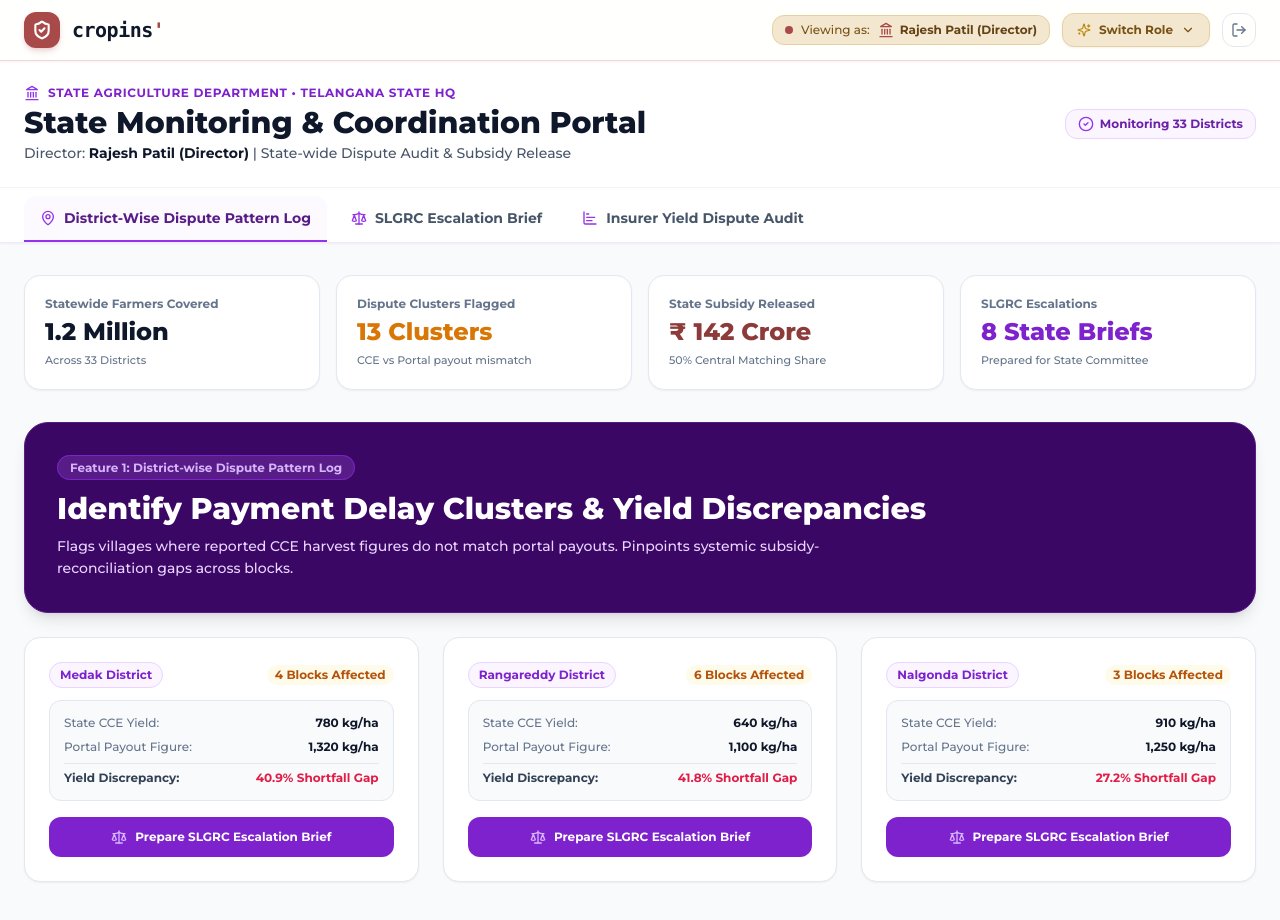
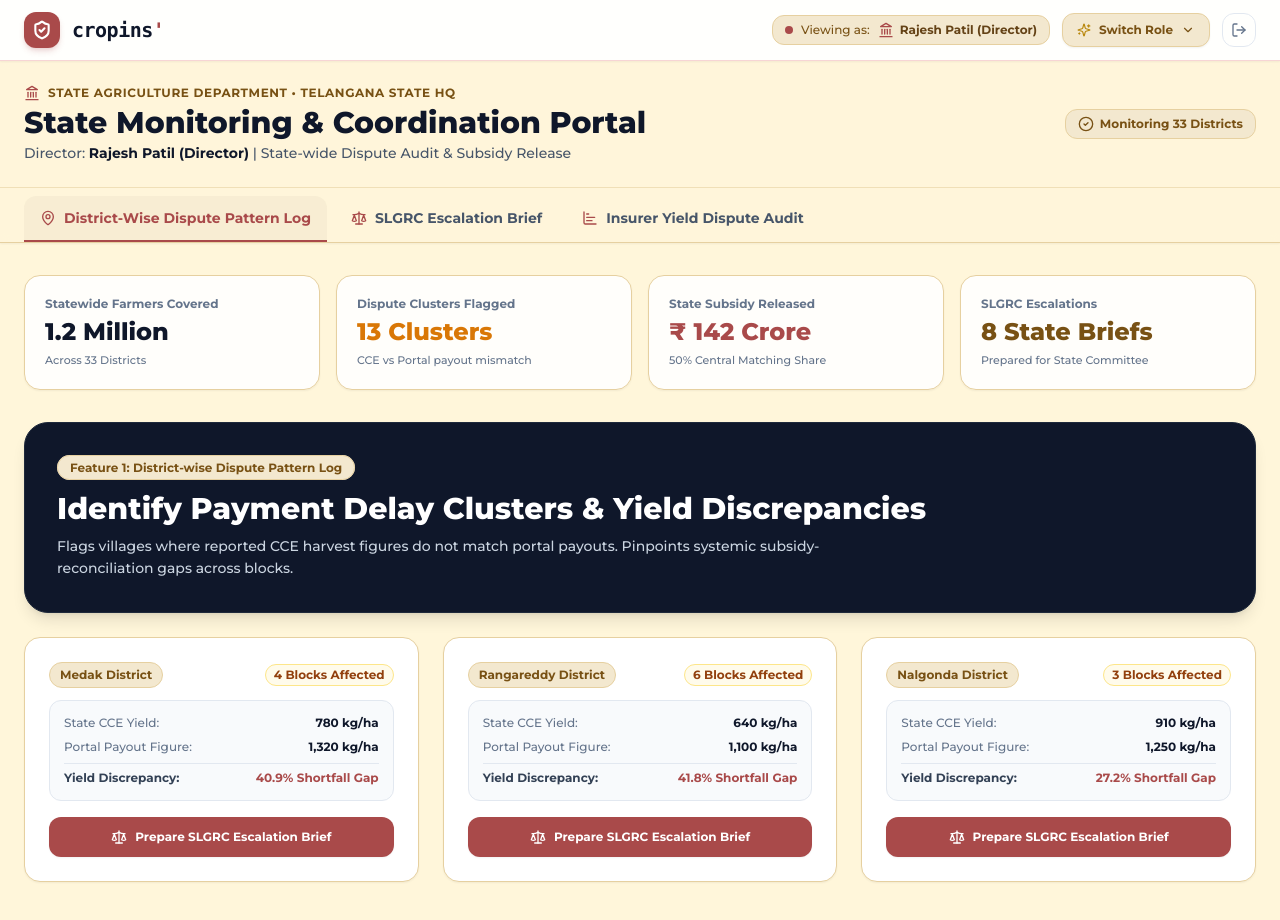
Before and after one commit to HackIndiaXYZ/techsurge-2k26-code-snippet, a Next.js app in the folder website/: page /dashboard/state in a window 1280 px wide. Shown: the top 920 px of the page. Built offline with nearby package versions, Linux system fonts and the light colour scheme.

Commit message:
Update font to Montserrat and brand colors to Rose Vale, Cornsilk, and Muted Gold

```diff
--- a/website/app/dashboard/state/page.tsx
+++ b/website/app/dashboard/state/page.tsx
@@ -71,13 +71,13 @@ export default function StateDashboardPage() {
 
   return (
     <RoleGuard>
-      <div className="min-h-screen bg-slate-50 text-slate-900 pb-16 font-sans">
+      <div className="min-h-screen bg-[#FFF6DA] text-slate-900 pb-16 font-sans">
         {/* Header Banner */}
-        <div className="bg-white border-b border-purple-100 shadow-sm">
+        <div className="bg-[#FFF6DA]/90 border-b border-[#E6D0A0] shadow-sm backdrop-blur-sm">
           <div className="max-w-7xl mx-auto px-6 py-6 flex flex-col md:flex-row md:items-center justify-between gap-4">
             <div>
-              <div className="flex items-center gap-2 text-xs font-bold text-purple-700 uppercase tracking-wider mb-1">
-                <Landmark className="w-4 h-4 text-purple-600" />
+              <div className="flex items-center gap-2 text-xs font-bold text-[#785114] uppercase tracking-wider mb-1">
+                <Landmark className="w-4 h-4 text-[#A94A4A]" />
                 <span>State Agriculture Department • Telangana State HQ</span>
               </div>
               <h1 className="text-2xl sm:text-3xl font-extrabold text-slate-900">
@@ -88,45 +88,45 @@ export default function StateDashboardPage() {
               </p>
             </div>
 
-            <span className="px-3 py-1.5 rounded-xl bg-purple-50 border border-purple-200 text-purple-800 text-xs font-bold flex items-center gap-1.5 self-start md:self-auto">
-              <CheckCircle2 className="w-4 h-4 text-purple-600" />
+            <span className="px-3 py-1.5 rounded-xl bg-[#F3E8CF] border border-[#E6D0A0] text-[#785114] text-xs font-bold flex items-center gap-1.5 self-start md:self-auto">
+              <CheckCircle2 className="w-4 h-4 text-[#785114]" />
               Monitoring 33 Districts
             </span>
           </div>
 
           {/* Navigation Tabs */}
-          <div className="max-w-7xl mx-auto px-6 flex space-x-2 border-t border-slate-100 pt-2 overflow-x-auto">
+          <div className="max-w-7xl mx-auto px-6 flex space-x-2 border-t border-[#E6D0A0]/60 pt-2 overflow-x-auto">
             <button
               onClick={() => setActiveTab('heatmap')}
               className={`px-4 py-3 text-xs sm:text-sm font-bold border-b-2 transition-colors flex items-center gap-2 whitespace-nowrap ${
                 activeTab === 'heatmap'
-                  ? 'border-purple-600 text-purple-900 bg-purple-50/50 rounded-t-xl'
+                  ? 'border-[#A94A4A] text-[#A94A4A] bg-[#F3E8CF]/60 rounded-t-xl'
                   : 'border-transparent text-slate-600 hover:text-slate-900'
               }`}
             >
-              <MapPin className="w-4 h-4 text-purple-600" />
+              <MapPin className="w-4 h-4 text-[#A94A4A]" />
               District-Wise Dispute Pattern Log
             </button>
             <button
               onClick={() => setActiveTab('slgrc')}
               className={`px-4 py-3 text-xs sm:text-sm font-bold border-b-2 transition-colors flex items-center gap-2 whitespace-nowrap ${
                 activeTab === 'slgrc'
-                  ? 'border-purple-600 text-purple-900 bg-purple-50/50 rounded-t-xl'
+                  ? 'border-[#A94A4A] text-[#A94A4A] bg-[#F3E8CF]/60 rounded-t-xl'
                   : 'border-transparent text-slate-600 hover:text-slate-900'
               }`}
             >
-              <Scale className="w-4 h-4 text-purple-600" />
+              <Scale className="w-4 h-4 text-[#A94A4A]" />
               SLGRC Escalation Brief
             </button>
             <button
               onClick={() => setActiveTab('audit')}
               className={`px-4 py-3 text-xs sm:text-sm font-bold border-b-2 transition-colors flex items-center gap-2 whitespace-nowrap ${
                 activeTab === 'audit'
-                  ? 'border-purple-600 text-purple-900 bg-purple-50/50 rounded-t-xl'
+                  ? 'border-[#A94A4A] text-[#A94A4A] bg-[#F3E8CF]/60 rounded-t-xl'
                   : 'border-transparent text-slate-600 hover:text-slate-900'
               }`}
             >
-              <BarChart3 className="w-4 h-4 text-purple-600" />
+              <BarChart3 className="w-4 h-4 text-[#A94A4A]" />
               Insurer Yield Dispute Audit
             </button>
           </div>
@@ -136,24 +136,24 @@ export default function StateDashboardPage() {
         <main className="max-w-7xl mx-auto px-6 py-8 space-y-8">
           {/* Quick Stats */}
           <div className="grid grid-cols-1 sm:grid-cols-2 lg:grid-cols-4 gap-4">
-            <div className="bg-white rounded-2xl p-5 border border-slate-200 shadow-sm">
+            <div className="bg-white/90 rounded-2xl p-5 border border-[#E6D0A0] shadow-sm">
               <p className="text-xs text-slate-500 font-bold mb-1">Statewide Farmers Covered</p>
               <p className="text-2xl font-extrabold text-slate-900">1.2 Million</p>
               <p className="text-[11px] text-slate-500 mt-1 font-medium">Across 33 Districts</p>
             </div>
-            <div className="bg-white rounded-2xl p-5 border border-slate-200 shadow-sm">
+            <div className="bg-white/90 rounded-2xl p-5 border border-[#E6D0A0] shadow-sm">
               <p className="text-xs text-slate-500 font-bold mb-1">Dispute Clusters Flagged</p>
               <p className="text-2xl font-extrabold text-amber-600">13 Clusters</p>
               <p className="text-[11px] text-slate-500 mt-1 font-medium">CCE vs Portal payout mismatch</p>
             </div>
-            <div className="bg-white rounded-2xl p-5 border border-slate-200 shadow-sm">
+            <div className="bg-white/90 rounded-2xl p-5 border border-[#E6D0A0] shadow-sm">
               <p className="text-xs text-slate-500 font-bold mb-1">State Subsidy Released</p>
-              <p className="text-2xl font-extrabold text-emerald-700">₹ 142 Crore</p>
+              <p className="text-2xl font-extrabold text-[#A94A4A]">₹ 142 Crore</p>
               <p className="text-[11px] text-slate-500 mt-1 font-medium">50% Central Matching Share</p>
             </div>
-            <div className="bg-white rounded-2xl p-5 border border-slate-200 shadow-sm">
+            <div className="bg-white/90 rounded-2xl p-5 border border-[#E6D0A0] shadow-sm">
               <p className="text-xs text-slate-500 font-bold mb-1">SLGRC Escalations</p>
-              <p className="text-2xl font-extrabold text-purple-700">8 State Briefs</p>
+              <p className="text-2xl font-extrabold text-[#785114]">8 State Briefs</p>
               <p className="text-[11px] text-slate-500 mt-1 font-medium">Prepared for State Committee</p>
             </div>
           </div>
@@ -161,14 +161,14 @@ export default function StateDashboardPage() {
           {/* TAB 1: District-Wise Dispute Pattern Log */}
           {activeTab === 'heatmap' && (
             <div className="space-y-6">
-              <div className="bg-purple-950 text-white rounded-3xl p-6 sm:p-8 shadow-lg border border-purple-900">
-                <span className="px-3 py-1 rounded-full text-xs font-bold bg-purple-900 text-purple-300 border border-purple-700">
+              <div className="bg-slate-900 text-white rounded-3xl p-6 sm:p-8 shadow-lg border border-slate-800">
+                <span className="px-3 py-1 rounded-full text-xs font-bold bg-[#F3E8CF] text-[#785114] border border-[#E6D0A0]">
                   Feature 1: District-wise Dispute Pattern Log
                 </span>
                 <h2 className="text-2xl sm:text-3xl font-extrabold mt-3">
                   Identify Payment Delay Clusters & Yield Discrepancies
                 </h2>
-                <p className="text-purple-200 text-sm mt-2 leading-relaxed font-medium max-w-3xl">
+                <p className="text-slate-300 text-sm mt-2 leading-relaxed font-medium max-w-3xl">
                   Flags villages where reported CCE harvest figures do not match portal payouts. Pinpoints systemic subsidy-reconciliation gaps across blocks.
                 </p>
               </div>
@@ -176,13 +176,13 @@ export default function StateDashboardPage() {
               {/* Cluster Cards */}
               <div className="grid grid-cols-1 md:grid-cols-3 gap-6">
                 {MOCK_STATE_CLUSTERS.map((cluster, idx) => (
-                  <div key={idx} className="bg-white rounded-2xl p-6 border border-slate-200 shadow-sm flex flex-col justify-between">
+                  <div key={idx} className="bg-white rounded-2xl p-6 border border-[#E6D0A0] shadow-sm flex flex-col justify-between">
                     <div>
                       <div className="flex items-center justify-between mb-3">
-                        <span className="text-xs font-bold text-purple-700 bg-purple-50 px-2.5 py-1 rounded-full border border-purple-200">
+                        <span className="text-xs font-bold text-[#785114] bg-[#F3E8CF] px-2.5 py-1 rounded-full border border-[#E6D0A0]">
                           {cluster.district}
                         </span>
-                        <span className="text-xs font-bold text-amber-700 bg-amber-50 px-2 py-0.5 rounded-full">
+                        <span className="text-xs font-bold text-amber-800 bg-amber-50 px-2 py-0.5 rounded-full border border-amber-200">
                           {cluster.blockCount} Blocks Affected
                         </span>
                       </div>
@@ -198,16 +198,16 @@ export default function StateDashboardPage() {
                         </div>
                         <div className="flex justify-between border-t border-slate-200 pt-1.5 font-bold">
                           <span className="text-slate-700">Yield Discrepancy:</span>
-                          <span className="text-rose-600">{cluster.discrepancyPercent}</span>
+                          <span className="text-[#A94A4A]">{cluster.discrepancyPercent}</span>
                         </div>
                       </div>
                     </div>
 
                     <button
                       onClick={() => openSLGRCModal(cluster)}
-                      className="w-full py-3 rounded-xl bg-purple-700 text-white font-bold text-xs hover:bg-purple-800 transition-colors flex items-center justify-center gap-2"
+                      className="w-full py-3 rounded-xl bg-[#A94A4A] text-white font-bold text-xs hover:bg-[#8F3E3E] transition-colors flex items-center justify-center gap-2 shadow-sm"
                     >
-                      <Scale className="w-4 h-4 text-purple-300" />
+                      <Scale className="w-4 h-4 text-white" />
                       Prepare SLGRC Escalation Brief
                     </button>
                   </div>
@@ -220,7 +220,7 @@ export default function StateDashboardPage() {
           {activeTab === 'slgrc' && (
             <div className="space-y-6">
               <div className="bg-slate-900 text-white rounded-3xl p-6 sm:p-8 shadow-lg">
-                <span className="px-3 py-1 rounded-full text-xs font-bold bg-slate-800 text-purple-400 border border-slate-700">
+                <span className="px-3 py-1 rounded-full text-xs font-bold bg-[#F3E8CF] text-[#785114] border border-[#E6D0A0]">
                   Feature 2: SLGRC Escalation Brief Generator
                 </span>
                 <h2 className="text-2xl sm:text-3xl font-extrabold mt-3">
@@ -233,12 +233,12 @@ export default function StateDashboardPage() {
 
               <div className="grid grid-cols-1 md:grid-cols-3 gap-6">
                 {MOCK_STATE_CLUSTERS.map((cluster, idx) => (
-                  <div key={idx} className="bg-white rounded-2xl p-6 border border-slate-200 shadow-sm flex flex-col justify-between">
+                  <div key={idx} className="bg-white rounded-2xl p-6 border border-[#E6D0A0] shadow-sm flex flex-col justify-between">
                     <div>
                       <h3 className="font-extrabold text-slate-900 text-base">{cluster.district}</h3>
                       <p className="text-xs text-slate-500 font-medium mb-3">{cluster.affectedFarmers.toLocaleString()} Affected Farmers</p>
 
-                      <div className="p-3.5 rounded-xl bg-purple-50 border border-purple-200 text-xs text-purple-900 mb-4 font-medium">
+                      <div className="p-3.5 rounded-xl bg-[#F3E8CF]/60 border border-[#E6D0A0] text-xs text-[#785114] mb-4 font-medium">
                         <p className="font-bold">Escalation Grounds:</p>
                         <p className="mt-1 text-slate-700">Repetitive yield dispute between insurance company and state harvest reporting staff.</p>
                       </div>
@@ -248,7 +248,7 @@ export default function StateDashboardPage() {
                       onClick={() => openSLGRCModal(cluster)}
                       className="w-full py-3 rounded-xl bg-slate-900 text-white font-bold text-xs hover:bg-slate-800 transition-colors flex items-center justify-center gap-2"
                     >
-                      <FileText className="w-4 h-4 text-purple-400" />
+                      <FileText className="w-4 h-4 text-[#F3E8CF]" />
                       View SLGRC Brief
                     </button>
                   </div>
@@ -259,7 +259,7 @@ export default function StateDashboardPage() {
 
           {/* TAB 3: Insurer Audit */}
           {activeTab === 'audit' && (
-            <div className="bg-white rounded-2xl p-6 border border-slate-200 shadow-sm space-y-4">
+            <div className="bg-white rounded-2xl p-6 border border-[#E6D0A0] shadow-sm space-y-4">
               <h3 className="font-extrabold text-slate-900 text-lg">Insurer Yield Dispute Audit</h3>
               <p className="text-xs text-slate-600 font-medium">
                 Highlights repetitive yield disputes between insurance companies and state harvest reporting staff.
@@ -271,14 +271,14 @@ export default function StateDashboardPage() {
                     <p className="font-bold text-slate-900">AIC of India — Medak Block #3</p>
                     <p className="text-slate-500">Disputed CCE harvest yield figures for Kharif Paddy</p>
                   </div>
-                  <span className="px-3 py-1 rounded-full bg-rose-50 text-rose-700 border border-rose-200 font-bold">Audit Audit Pending</span>
+                  <span className="px-3 py-1 rounded-full bg-rose-50 text-[#A94A4A] border border-rose-200 font-bold">Audit Audit Pending</span>
                 </div>
                 <div className="py-3 flex justify-between items-center">
                   <div>
                     <p className="font-bold text-slate-900">HDFC ERGO — Rangareddy Cotton Belt</p>
                     <p className="text-slate-500">Delay in subsidy reconciliation approval</p>
                   </div>
-                  <span className="px-3 py-1 rounded-full bg-amber-50 text-amber-700 border border-amber-200 font-bold">SLGRC Hearing Scheduled</span>
+                  <span className="px-3 py-1 rounded-full bg-[#F3E8CF] text-[#785114] border border-[#E6D0A0] font-bold">SLGRC Hearing Scheduled</span>
                 </div>
               </div>
             </div>
@@ -291,7 +291,7 @@ export default function StateDashboardPage() {
             <div className="bg-white rounded-3xl max-w-2xl w-full p-6 sm:p-8 border border-slate-200 shadow-2xl space-y-6 max-h-[90vh] overflow-y-auto">
               <div className="flex items-center justify-between border-b border-slate-100 pb-4">
                 <div>
-                  <span className="text-xs font-bold text-purple-700 uppercase tracking-wider">State Committee Document</span>
+                  <span className="text-xs font-bold text-[#785114] uppercase tracking-wider">State Committee Document</span>
                   <h3 className="text-xl font-extrabold text-slate-900 mt-0.5">
                     SLGRC Escalation Brief — {selectedCluster.district}
                   </h3>
@@ -328,7 +328,7 @@ export default function StateDashboardPage() {
               <div className="flex items-center justify-end gap-3 pt-2">
                 <button
                   onClick={() => window.print()}
-                  className="px-5 py-2.5 rounded-xl bg-purple-700 text-white font-bold text-xs hover:bg-purple-800 transition-colors flex items-center gap-1.5"
+                  className="px-5 py-2.5 rounded-xl bg-[#A94A4A] text-white font-bold text-xs hover:bg-[#8F3E3E] transition-colors flex items-center gap-1.5"
                 >
                   <Printer className="w-4 h-4" /> Export Brief
                 </button>
--- a/website/app/layout.tsx
+++ b/website/app/layout.tsx
@@ -21,6 +21,9 @@ export default function RootLayout({
   return (
     <html lang="en" className="dark">
       <head>
+        <style>{`
+          @import url('https://fonts.googleapis.com/css2?family=Montserrat:ital,wght@0,100..900;1,100..900&display=swap');
+        `}</style>
         <link rel="preconnect" href="https://fonts.googleapis.com" />
         <link rel="preconnect" href="https://fonts.gstatic.com" crossOrigin="anonymous" />
         <link
```
Also changed, not shown: website/app/dashboard/csc/page.tsx (+9 -9 lines), website/app/dashboard/dao/page.tsx (+9 -9 lines), website/app/dashboard/farmer/page.tsx (+6 -6 lines), website/app/dashboard/ministry/page.tsx (+39 -39 lines).
